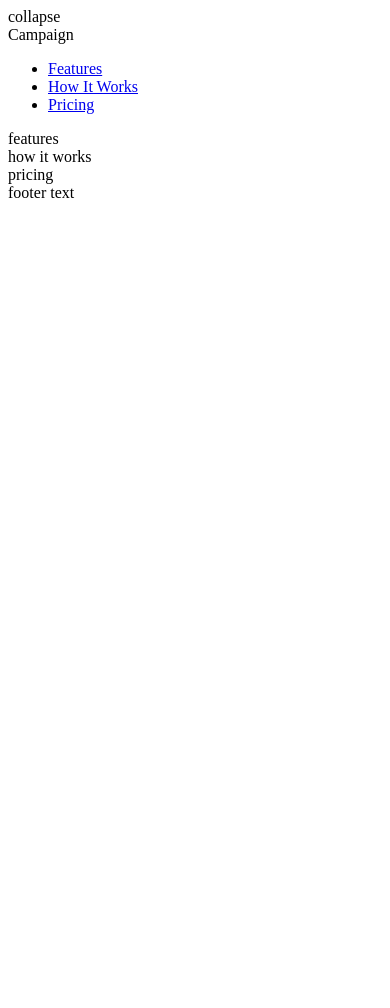
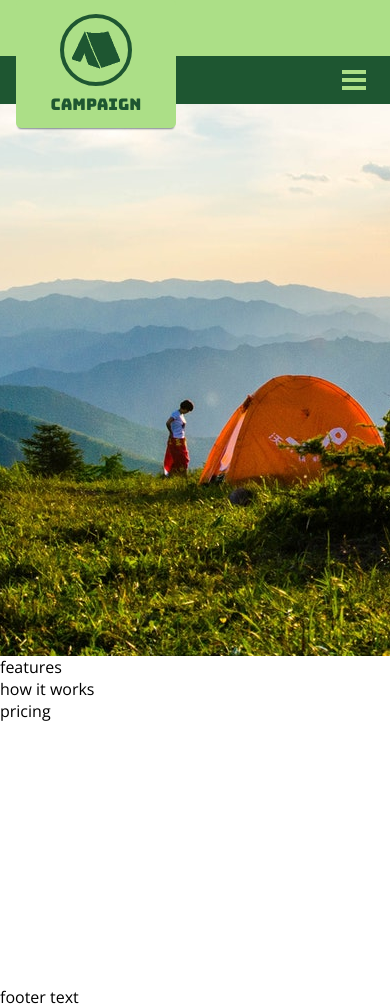
Before and after one commit to nil-sj/campaign, a plain HTML site: page index.html in a window 390 px wide. Before the commit the page ends 844 px from the top, so only its background shows below. Drawn offline with nearby package versions, Linux system fonts and the light colour scheme.

Commit message:
add header and collapse items before header

```diff
--- a/css/styles.css
+++ b/css/styles.css
@@ -0,0 +1,324 @@
+@import url('https://fonts.googleapis.com/css2?family=Bungee&family=Caveat:wght@400;500;600;700&family=Open+Sans:ital,wght@0,300;0,400;0,500;0,600;0,700;0,800;1,300;1,400;1,500;1,600;1,700;1,800&display=swap');
+
+* {
+  margin: 0;
+  padding: 0;
+  box-sizing: border-box;
+}
+
+body {
+  font-family: 'Open Sans', sans-serif;
+  width: 100%;
+  height: 100%;
+}
+
+/* header {
+  height: 6.5rem;
+  display: flex;
+  flex-direction: column;
+} */
+
+.collapse-bar {
+  height: 3.5rem;
+  background-color: #ACDF87;
+  display: flex;
+  justify-content: flex-start;
+  align-items: center;
+  box-shadow: 0 3px 2px -2px hsla(217, 19%, 35%, 0.7);
+}
+
+.logo-box {
+  position: relative;
+  top: 36px;
+  left: 7rem;
+  width: 10rem;
+  height: 8rem;
+  background-color: #ACDF87;
+  display: flex;
+  flex-direction: column;
+  align-items: center;
+  justify-content: center;
+  border-radius: 5px;
+  z-index: 10;
+  box-shadow: 0 3px 2px -2px hsla(217, 19%, 35%, 0.7);
+}
+
+.logo-link {
+  text-decoration: none;
+  color: #1E5631;
+  display: flex;
+  flex-direction: column;
+  gap: 8px;
+  align-items: center;
+  justify-content: center;
+}
+
+.logo-link:hover {
+  color:
+}
+
+.logo {
+  border: 4px solid #1E5631;
+  border-radius: 50%;
+  display: flex;
+  align-items: center;
+  justify-content: center;
+  width: 72px;
+  height: 72px;
+}
+
+.logo-img {
+  height: 48px;
+  width: 48px;
+}
+
+.logo-text {
+  font-family: 'Bungee', cursive;
+}
+
+.handwriting {
+  font-family: 'Caveat', cursive;
+}
+
+.punchline {
+  font-size: 1.5rem;
+  font-weight: 500;
+  color: #1E5631;
+  margin-left: 8rem;
+}
+
+.promotion {
+  margin-left: auto;
+  padding: 0 2.5rem 0 2.5rem;
+  background-color: #68BB59;
+  height: 100%;
+  display: flex;
+  align-items: center;
+  justify-content: center;
+  margin-right: 7rem;
+}
+
+.promo-link {
+  color: #1E5631;
+  font-size: 0.9rem;
+  font-weight: 400;
+  text-decoration: none;
+}
+
+.promo-link:hover {
+  color: #ACDF87;
+}
+
+header {
+  position: -webkit-sticky;
+  position: sticky;
+  top: 0px;
+}
+
+.navbar {
+  height: 3rem;
+  width: 100%;
+  background-color: #1E5631;
+  display: flex;
+  justify-content: space-between;
+  align-items: center;
+  /* justify-content: flex-start; */
+  align-self: flex-start;
+  gap: 2.5rem;
+  padding: 0 9.5rem 0 7.5rem;
+}
+
+.navbar-brand {
+  display: flex;
+  flex-direction: row;
+  justify-content: center;
+  align-items: center;
+  gap: 0.5rem;
+  text-decoration: none;
+  color: #68BB59;
+}
+
+.navbar-brand:hover{
+  color: #ACDF87;
+}
+
+.navbar-brand:hover .header-img-border {
+  border: 2px solid #ACDF87;
+}
+
+.header-img-border {
+  width: 36px;
+  height: 36px;
+  border: 2px solid #68BB59;
+  border-radius: 50%;
+  display: flex;
+  align-items: center;
+  justify-content: center;
+}
+
+img#header-img {
+  height: 24px;
+  width: 24px;
+}
+
+.header-img-text {
+  font-family: 'Bungee', cursive;
+}
+
+.nav-menu {
+  display: flex;
+  justify-content: space-between;
+  align-items: center;
+  gap: 2.5rem;
+}
+
+.nav-item {
+  list-style: none;
+}
+
+.nav-link {
+  color: #68BB59;
+  font-size: 0.9rem;
+  text-decoration: none;
+  text-transform: uppercase;
+  transition: 0.3s ease;
+}
+
+.nav-link:hover {
+  color: #ACDF87;
+}
+
+.nav-link:active {
+  color: #ffffff;
+}
+
+.hamburger {
+  display: none;
+  cursor: pointer;
+}
+
+.bar {
+  display: block;
+  width: 1.5rem;
+  height: 0.2rem;
+  margin: 0.3rem auto;
+  -webkit-transition: all 0.3s ease-in-out;
+  transition: all 0.3s ease-in-out;
+  background-color: #ACDF87;
+}
+
+section#hero {
+  background: url("../img/hero-image.jpg");
+  background-position: 40% 60%;
+  /* background-position: right center; */
+  background-repeat: no-repeat;
+  min-height: 600px;
+}
+
+@media only screen and (max-width: 992px) {
+
+  .logo-box {
+    position: relative;
+    top: 36px;
+    left: 1rem;
+  }
+
+  .punchline {
+    margin-left: 1.5rem;
+  }
+
+  .promotion {
+    margin-right: 0;
+  }
+
+  .navbar {
+    padding: 0 2.5rem 0 2.5rem;
+  }
+
+}
+
+@media only screen and (max-width: 768px) {
+
+  .promotion {
+    display: none;
+  }
+
+  .nav-menu {
+    gap: 1.5rem;
+  }
+
+  .navbar {
+    padding: 0 1.5rem 0 2.5rem;
+  }
+
+}
+
+@media only screen and (max-width: 576px) {
+
+  .hamburger{
+    display: block;
+  }
+
+  .hamburger.active .bar:nth-child(2) {
+    opacity: 0;
+  }
+  .hamburger.active .bar:nth-child(1) {
+    transform: translateY(0.5rem) rotate(45deg);
+  }
+  .hamburger.active .bar:nth-child(3) {
+    transform: translateY(-0.5rem) rotate(-45deg);
+  }
+
+  .navbar {
+    position: absolute;
+    z-index: 5;
+  }
+
+  .nav-menu {
+    position: fixed;
+    left: -100%;
+    top: 6.5rem;
+    gap: 0;
+    display: flex;
+    flex-direction: column;
+    align-items: flex-end;
+    background-color: #ACDF87;
+    width: 100%;
+    padding: 1rem 0.5rem 1rem 0.5rem;
+    transition: 0.3s;
+    z-index: 5;
+  }
+
+  .nav-item{
+    margin: 0.5rem 1.5rem;
+  }
+
+  .nav-menu.active{
+    left: 0;
+    top: 6.5rem;
+  }
+
+  .nav-link {
+    color: #1E5631;
+  }
+
+  .nav-link.active {
+    color: #4C9A2A;
+  }
+
+  .nav-item.active {
+    padding: 1rem 1rem;
+    border: 1px solid #4C9A2A;
+  }
+
+  .punchline {
+    display: none;
+  }
+
+}
+
+
+
+/* media queries at
+-below 992px: instead of 7rem spacing make 1rem left, and 0 on right
+-below 768px; */
--- a/index.html
+++ b/index.html
@@ -9,19 +9,36 @@
   <title>Document</title>
 </head>
 <body>
-  <header>
-    <div class="collapse-bar">
-      collapse
+  <div class="collapse-bar">
+    <div class="logo-box">
+      <a class="logo-link" href="#"><span class="logo"><img class="logo-img" src="img/logo-dark.png" alt="logo"></span><span class="logo-text">Campaign</span></a>
     </div>
+    <span class="punchline handwriting">Camping without Pain!</span>
+    <span class="promotion"><a class="promo-link" href="#">New Campsites in <span class="year"></span>!</a></span>
+  </div>
+  <header id="header">
     <nav class="navbar">
-      <a class="navbar-brand">Campaign</a>
+      <a class="navbar-brand" href="#">
+        <div class="header-img-border">
+          <img src="img/logo-light.png" alt="brand" id="header-img"/>
+        </div>
+        <span class="header-img-text">Campaign</span>
+      </a>
       <ul class="nav-menu">
         <li class="nav-item"><a class="nav-link" href="#features">Features</a></li>
         <li class="nav-item"><a class="nav-link" href="#how-it-works">How It Works</a></li>
         <li class="nav-item"><a class="nav-link" href="#pricing">Pricing</a></li>
       </ul>
+      <div class="hamburger">
+        <span class="bar"></span>
+        <span class="bar"></span>
+        <span class="bar"></span>
+      </div>
     </nav>
   </header>
+  <section id="hero">
+  hero
+  </section>
   <section id="features">
   features
   </section>
@@ -32,6 +49,18 @@
     pricing
   </section>
   <footer>
+    <br>
+    <br>
+    <br>
+    <br>
+    <br>
+    <br>
+    <br>
+    <br>
+    <br>
+    <br>
+    <br>
+    <br>
     footer text
   </footer>
   <!-- Custom JavaScript code comes after other JS libraries just before the end body tag-->
--- a/js/scripts.js
+++ b/js/scripts.js
@@ -0,0 +1,19 @@
+const today = new Date();
+const year = today.getFullYear();
+
+document.querySelector(".year").textContent = year;
+
+const hamburger = document.querySelector(".hamburger");
+const navMenu = document.querySelector(".nav-menu");
+
+hamburger.addEventListener("click", () => {
+  hamburger.classList.toggle("active");
+  navMenu.classList.toggle("active");
+});
+
+document.querySelectorAll(".nav-link").forEach(link => {
+  link.addEventListener("click", () => {
+    hamburger.classList.remove("active");
+    navMenu.classList.remove("active");
+  });
+});
```
Also changed, not shown: img/hero-image.jpg (added), img/logo-dark.png (added), img/logo-light.png (added), 1 other file.
